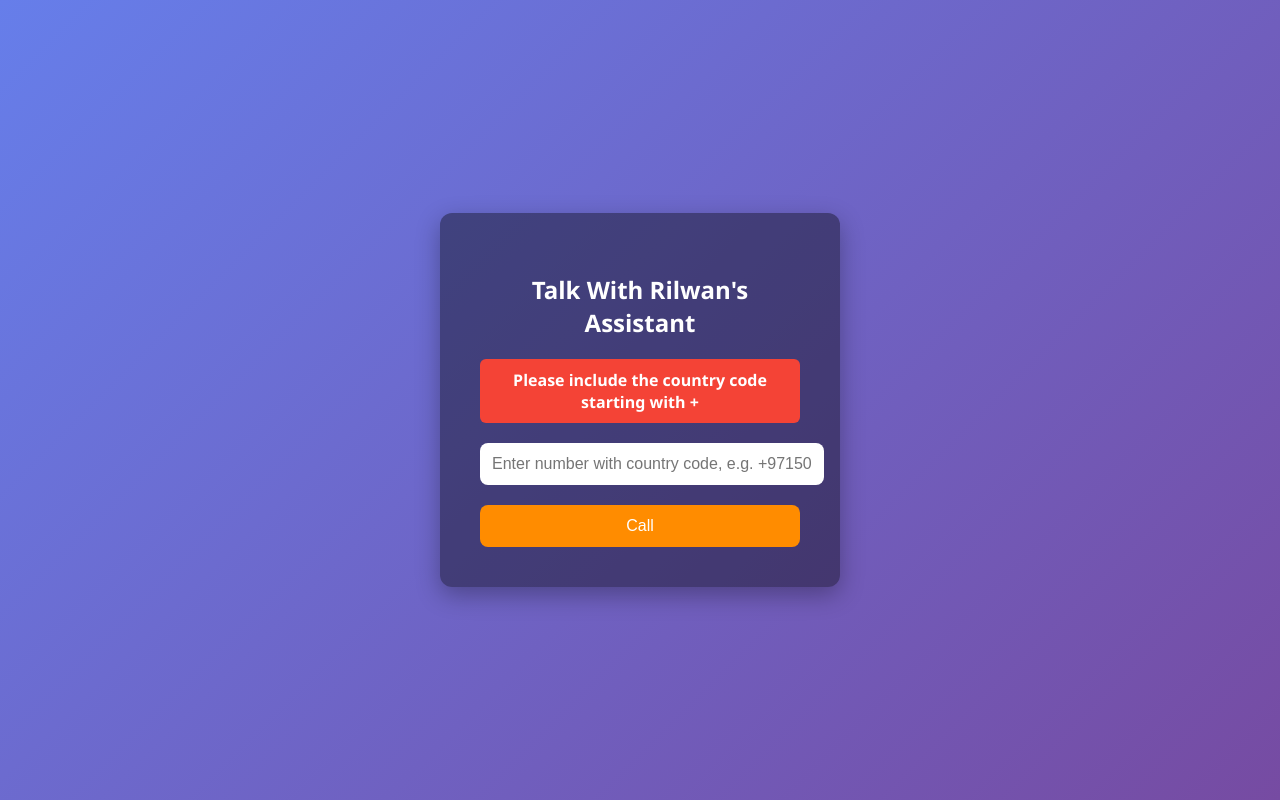
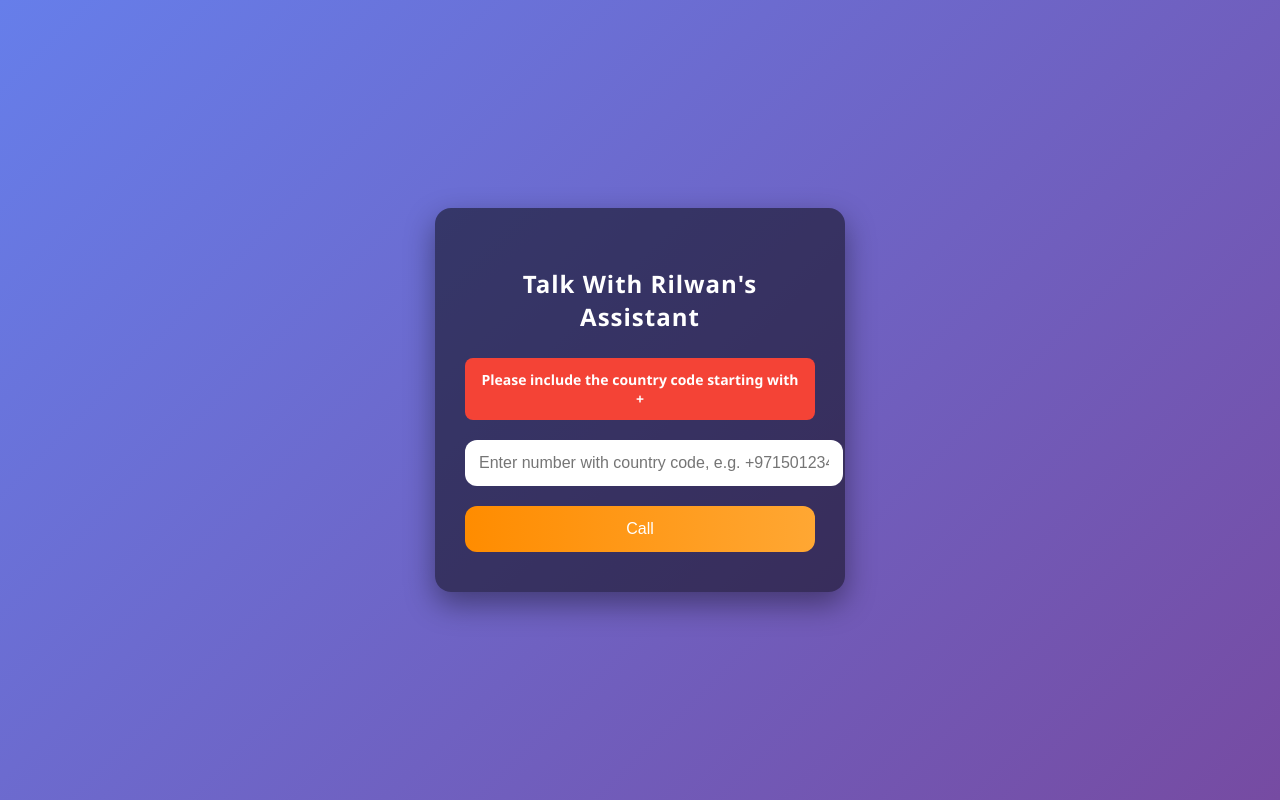
Before and after one commit to mohammadrilwan03/call, a website: page index.html in a window 1280 px wide. Both pictures are taken after a click on the button "Call". Drawn offline with Linux system fonts and the light colour scheme.

Commit message:
updated index.html

```diff
--- a/index.html
+++ b/index.html
@@ -16,49 +16,84 @@
   }
 
   .container {
-    background: rgba(0,0,0,0.4);
-    padding: 40px;
-    border-radius: 12px;
+    background: rgba(0,0,0,0.5);
+    padding: 40px 30px;
+    border-radius: 16px;
     text-align: center;
-    width: 320px;
-    box-shadow: 0 8px 25px rgba(0,0,0,0.3);
+    width: 350px;
+    box-shadow: 0 12px 30px rgba(0,0,0,0.4);
+    transition: transform 0.3s;
+  }
+
+  .container:hover {
+    transform: translateY(-5px);
   }
 
   h2 {
-    margin-bottom: 20px;
+    margin-bottom: 25px;
+    font-size: 24px;
+    letter-spacing: 1px;
   }
 
   input {
     width: 100%;
-    padding: 12px;
-    border-radius: 8px;
+    padding: 14px;
+    border-radius: 12px;
     border: none;
     margin-bottom: 20px;
     font-size: 16px;
+    outline: none;
   }
 
   button {
     width: 100%;
-    padding: 12px;
+    padding: 14px;
     border: none;
-    border-radius: 8px;
-    background-color: #ff8c00;
+    border-radius: 12px;
+    background: linear-gradient(90deg, #ff8c00, #ffa733);
     color: #fff;
     font-size: 16px;
     cursor: pointer;
     transition: 0.3s;
+    position: relative;
+    overflow: hidden;
   }
 
   button:hover {
-    background-color: #ffa733;
+    background: linear-gradient(90deg, #ffa733, #ffb84d);
+  }
+
+  button:disabled {
+    opacity: 0.6;
+    cursor: not-allowed;
+  }
+
+  .spinner {
+    border: 3px solid rgba(255,255,255,0.3);
+    border-top: 3px solid #fff;
+    border-radius: 50%;
+    width: 18px;
+    height: 18px;
+    animation: spin 1s linear infinite;
+    position: absolute;
+    top: 50%;
+    left: 50%;
+    margin: -9px 0 0 -9px;
+    display: none;
+  }
+
+  @keyframes spin {
+    0% { transform: rotate(0deg); }
+    100% { transform: rotate(360deg); }
   }
 
   .alert {
-    padding: 10px;
+    padding: 12px;
     margin-bottom: 20px;
-    border-radius: 6px;
+    border-radius: 8px;
     display: none;
     font-weight: bold;
+    font-size: 14px;
   }
 
   .alert.success { background-color: #4caf50; color: #fff; }
@@ -74,14 +109,18 @@
   <div id="alert" class="alert"></div>
 
   <input id="number" placeholder="Enter number with country code, e.g. +971501234567">
-  <button onclick="makeCall()">Call</button>
+  <button id="callBtn" onclick="makeCall()">Call
+    <div class="spinner" id="spinner"></div>
+  </button>
 </div>
 
 <script>
 async function makeCall() {
     const alertBox = document.getElementById("alert");
+    const btn = document.getElementById("callBtn");
+    const spinner = document.getElementById("spinner");
+
     alertBox.style.display = 'none';
-
     let number = document.getElementById("number").value.trim();
 
     if (!number.startsWith('+')) {
@@ -90,6 +129,10 @@ async function makeCall() {
         alertBox.style.display = 'block';
         return;
     }
+
+    // Show spinner & disable button
+    spinner.style.display = 'block';
+    btn.disabled = true;
 
     try {
         const res = await fetch("/call", {
@@ -112,6 +155,9 @@ async function makeCall() {
         alertBox.textContent = "❌ Network or server error: " + err.message;
         alertBox.className = "alert error";
         alertBox.style.display = 'block';
+    } finally {
+        spinner.style.display = 'none';
+        btn.disabled = false;
     }
 }
 </script>
```
